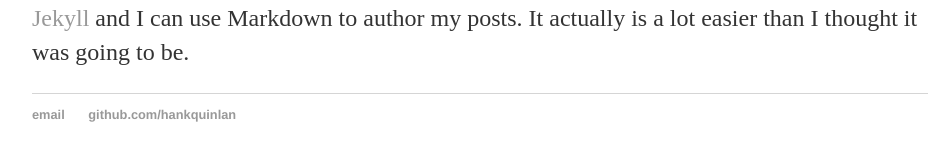
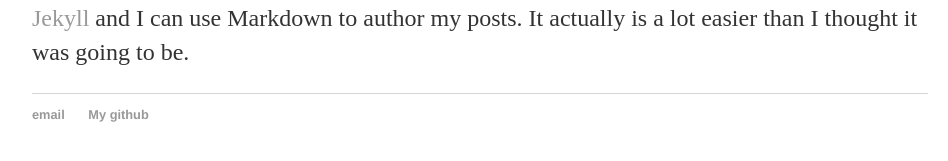
Before and after one commit to Alexander-Berg/alexander-berg.github.io, a Jekyll site: the page built from _posts/2021-7-1-Alexander-Berg-site-launched.md, in a window 1280 px wide. Shown: the part 320-481 px from the top of the page, without its empty margins (160-1108 px from the left). Built offline with Jekyll 4.4.1, drawn with Linux system fonts in a browser that asks for light colours; our own code applies the rules of GitHub Pages for plain Markdown files.

Commit message:
Update default.html

```diff
--- a/_layouts/default.html
+++ b/_layouts/default.html
@@ -18,8 +18,8 @@
 			</div><!-- /.container -->
 			<footer>
 	    		<ul>
-	        		<li><a href="mailto:hankquinlanhub@gmail.com">email</a></li>
-	        		<li><a href="https://github.com/hankquinlan">github.com/hankquinlan</a></li>
+	        		<li><a href="mailto:fulcrumn7@gmail.com">email</a></li>
+	        		<li><a href=https://github.com/Alexander-Berg>My github</a></li>
 				</ul>
 			</footer>
 		</body>
```
